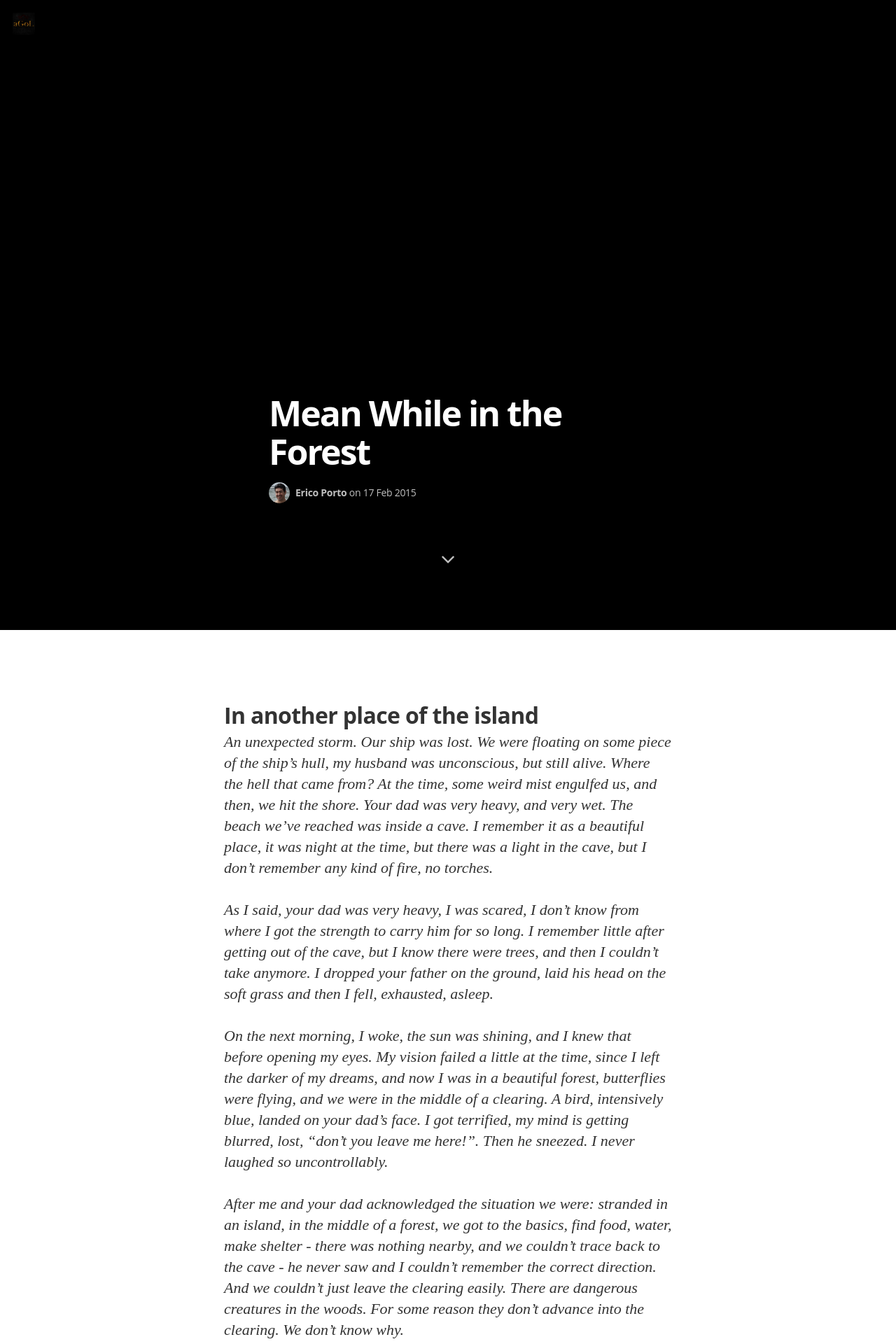
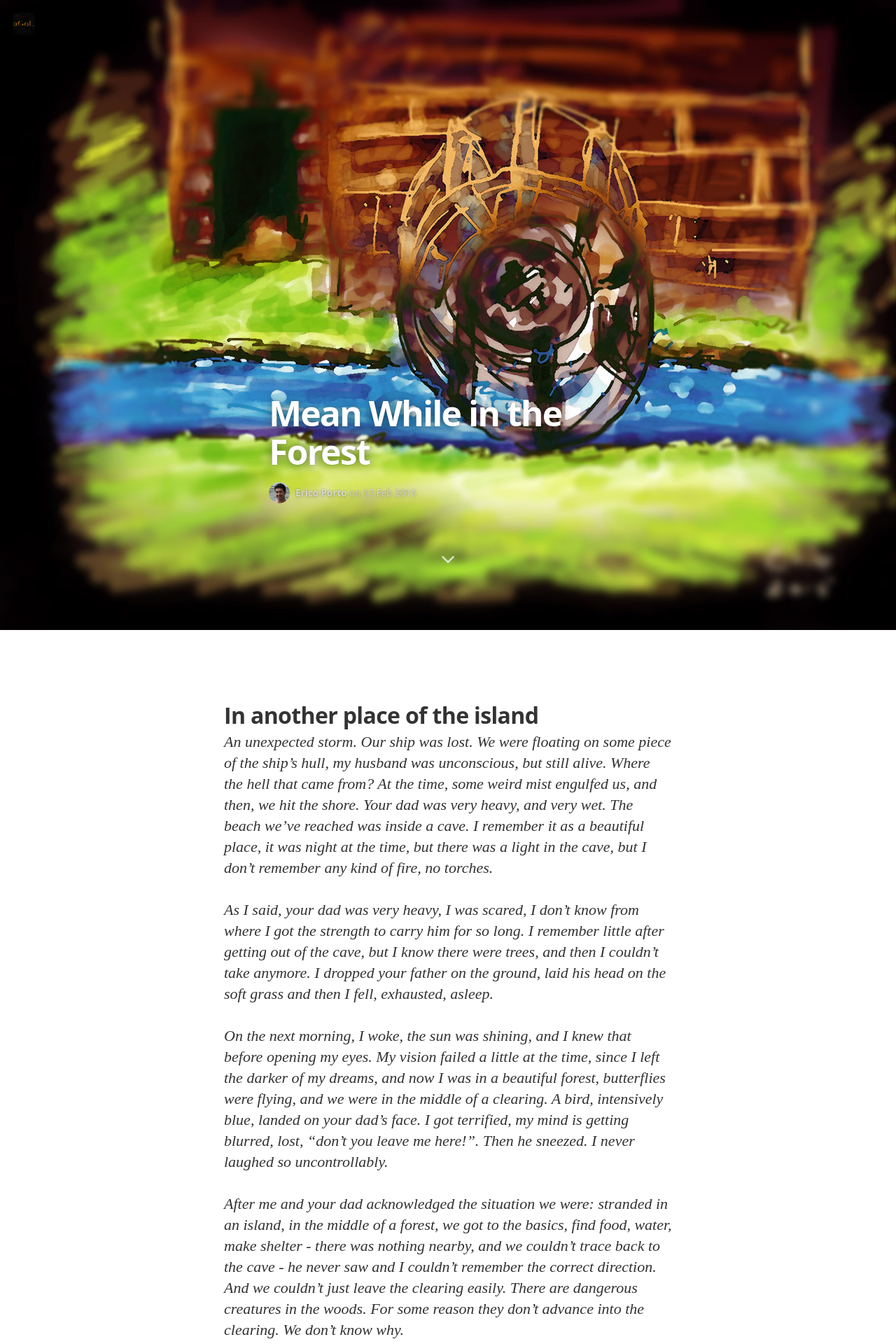
Before and after one commit to ericoporto/ericoporto, a Jekyll site: the page built from _posts/2015-02-17-mean_while_in_the_forest.markdown, in a window 1280 px wide. Shown: the top 1920 px of the page at 70% size. Built offline with Jekyll 4.4.1, drawn with Linux system fonts in a browser that asks for light colours; nearby versions of some CDN libraries; some web fonts are replaced; Markdown is read by kramdown in place of the engine named in the settings.

Commit message:
corrected image bug!

```diff
--- a/_posts/2015-02-07-a_glass_of_lores.markdown
+++ b/_posts/2015-02-07-a_glass_of_lores.markdown
@@ -4,7 +4,7 @@ title:  "A Glass of Lores"
 date:   2015-02-07 04:34:25
 categories: feature
 tags: featured
-image: /assets/article_images/2015-07-02-a_glass_of_lores/world_map.JPG
+image: /assets/article_images/2015-02-07-a_glass_of_lores/world_map.JPG
 ---
 #In the beginning.
 <i>My mom told me this story when I was very little, maybe some parts I modified, hearing others in the village. We came from the Unseeable Continent, where existed three small cities, each one with different focus, so near one from the other, with a plain plaza in the heart, where people gathered to discuss their dilemmas, drank for love, wrote poems, stories and pursued the reason of their own existence. Valleti produced wine, Villabassa focused on the rice crops, and  Montemitro bred the Yaks. Their texts traveled the world, and their readers got interested in these small cities.</i>
--- a/_posts/2015-02-17-mean_while_in_the_forest.markdown
+++ b/_posts/2015-02-17-mean_while_in_the_forest.markdown
@@ -4,7 +4,7 @@ title:  "Mean While in the Forest"
 date:   2015-02-17 23:34:25
 categories: feature
 tags: featured demo
-image: /assets/article_images/2015-17-02-mean_while_in_the_forest/bgpost2.JPG
+image: /assets/article_images/2015-02-17-mean_while_in_the_forest/bgpost2.JPG
 ---
 #In another place of the island
 <i>An unexpected storm. Our ship was lost. We were floating on some piece of the ship’s hull, my husband was unconscious, but still alive. Where the hell that came from? At the time, some weird mist engulfed us, and then, we hit the shore. Your dad was very heavy, and very wet. The beach we’ve reached was inside a cave. I remember it as a beautiful place, it was night at the time, but there was a light in the cave, but I don’t remember any kind of fire, no torches.</i>
```
Also changed, not shown: 3 other files.
